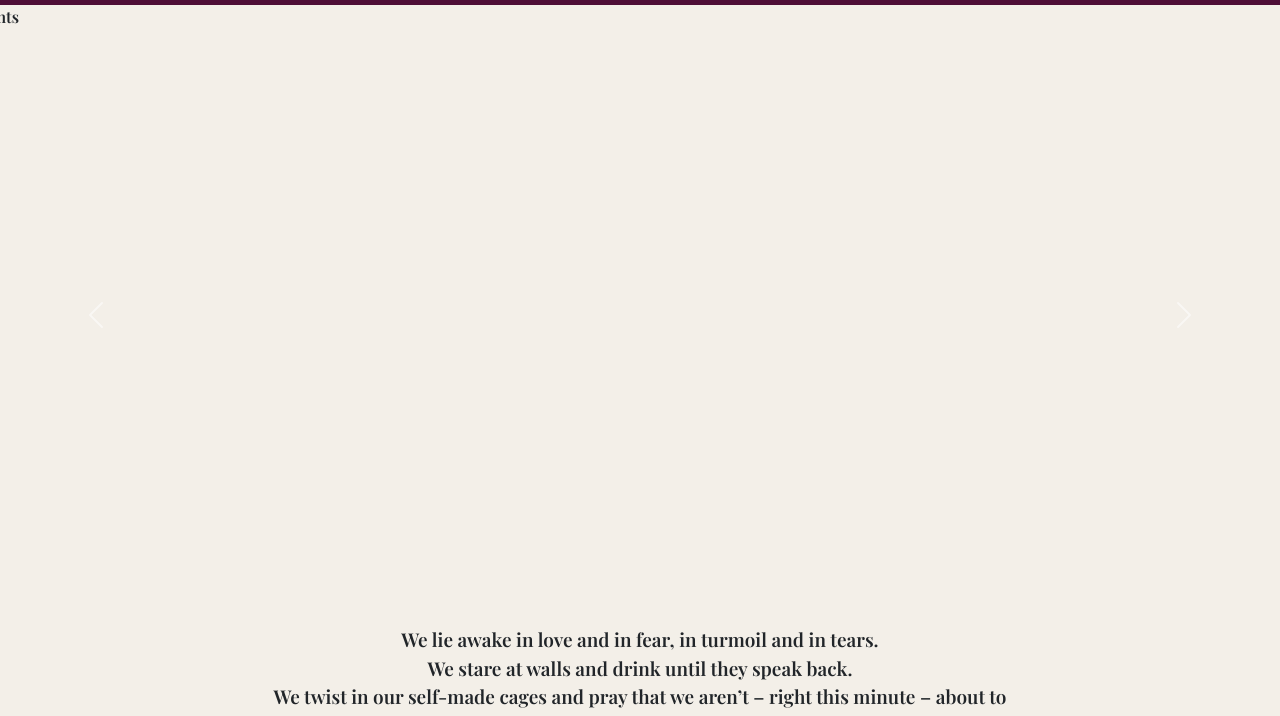
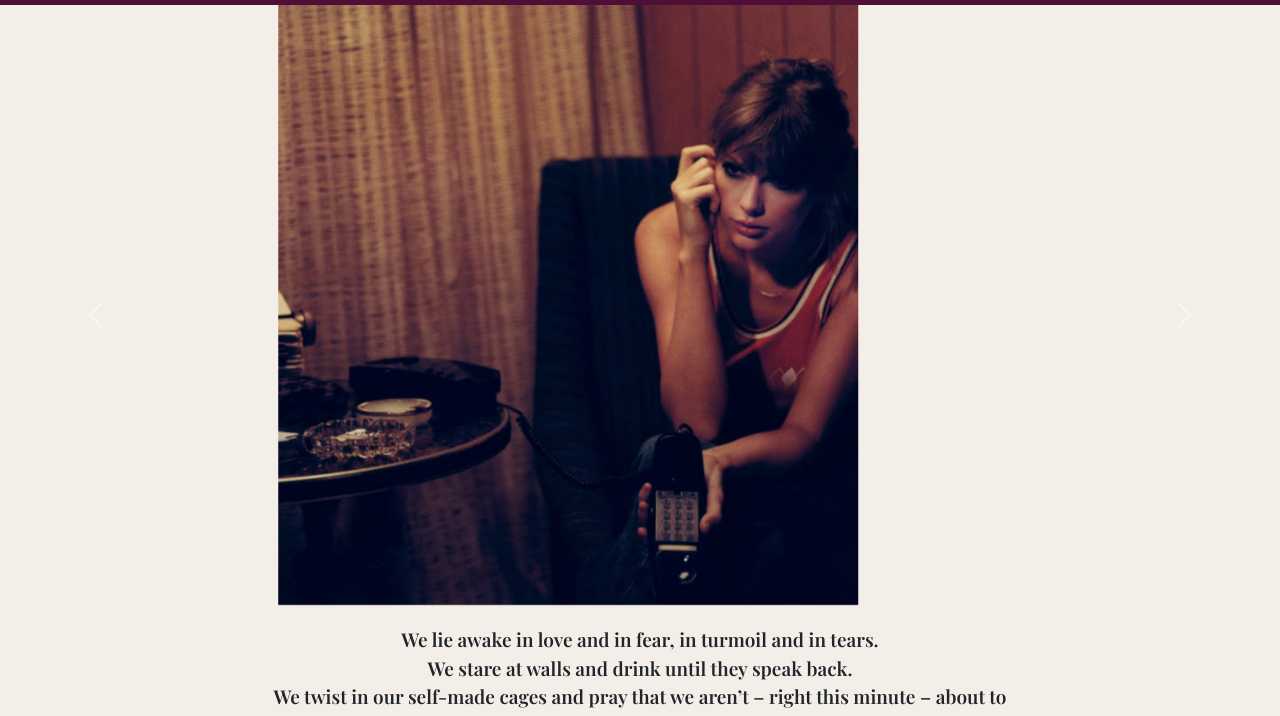
Before and after one commit to joosomi/taylor_swift_midnights.io, a plain HTML site: page index.html in a window 1280 px wide. Shown: the part 75-791 px from the top of the page. Drawn offline with nearby package versions, Linux system fonts and the light colour scheme; the site is published under a folder, as on GitHub Pages, so addresses that start at the root find nothing.

Commit message:
Update index.html

```diff
--- a/index.html
+++ b/index.html
@@ -75,7 +75,7 @@
       <div class="carousel-inner">
         <div class="carousel-item active">
           <img
-            src="/images/taylor1.jpg"
+            src="images/taylor1.jpg"
             class="d-block w-100"
             alt="Midnights"
           />
```
